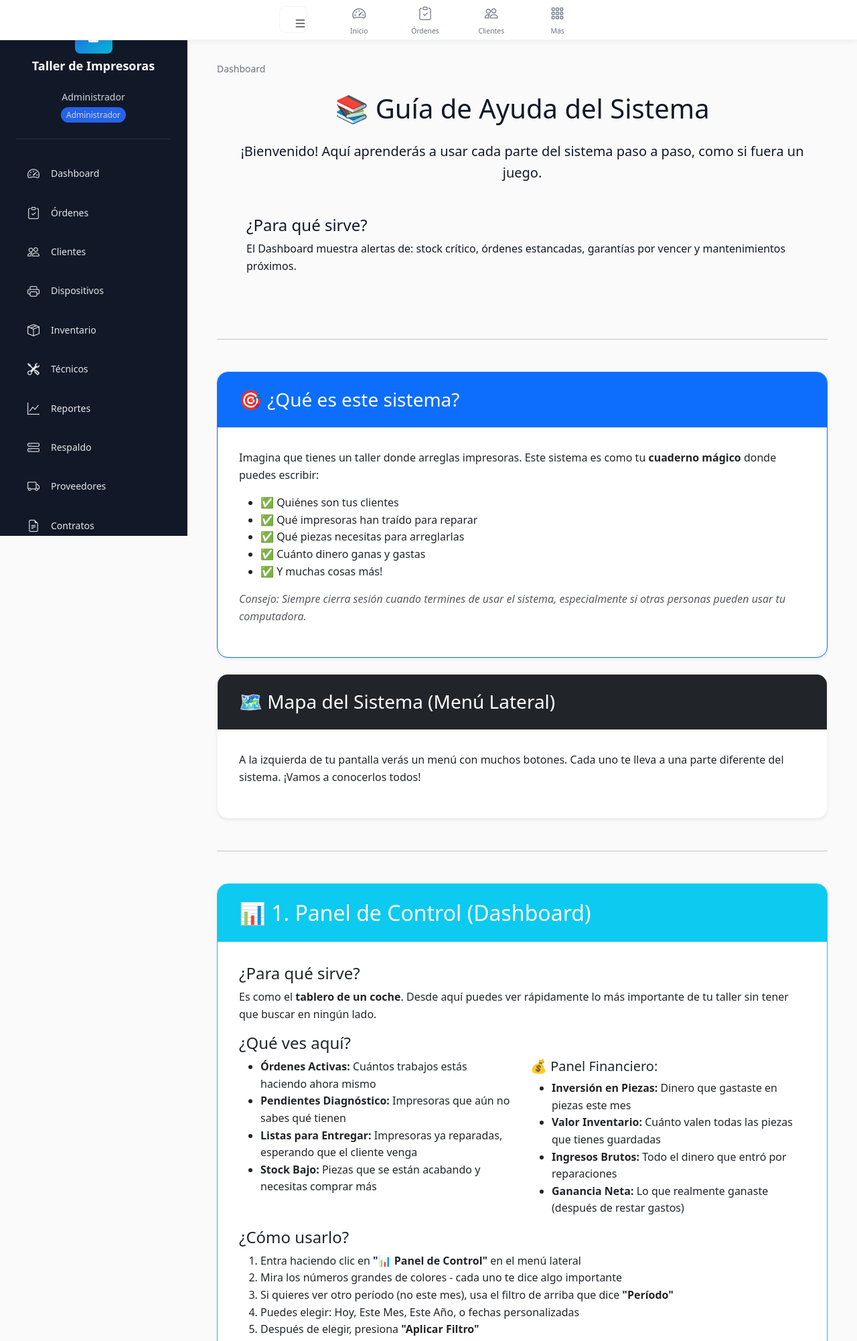
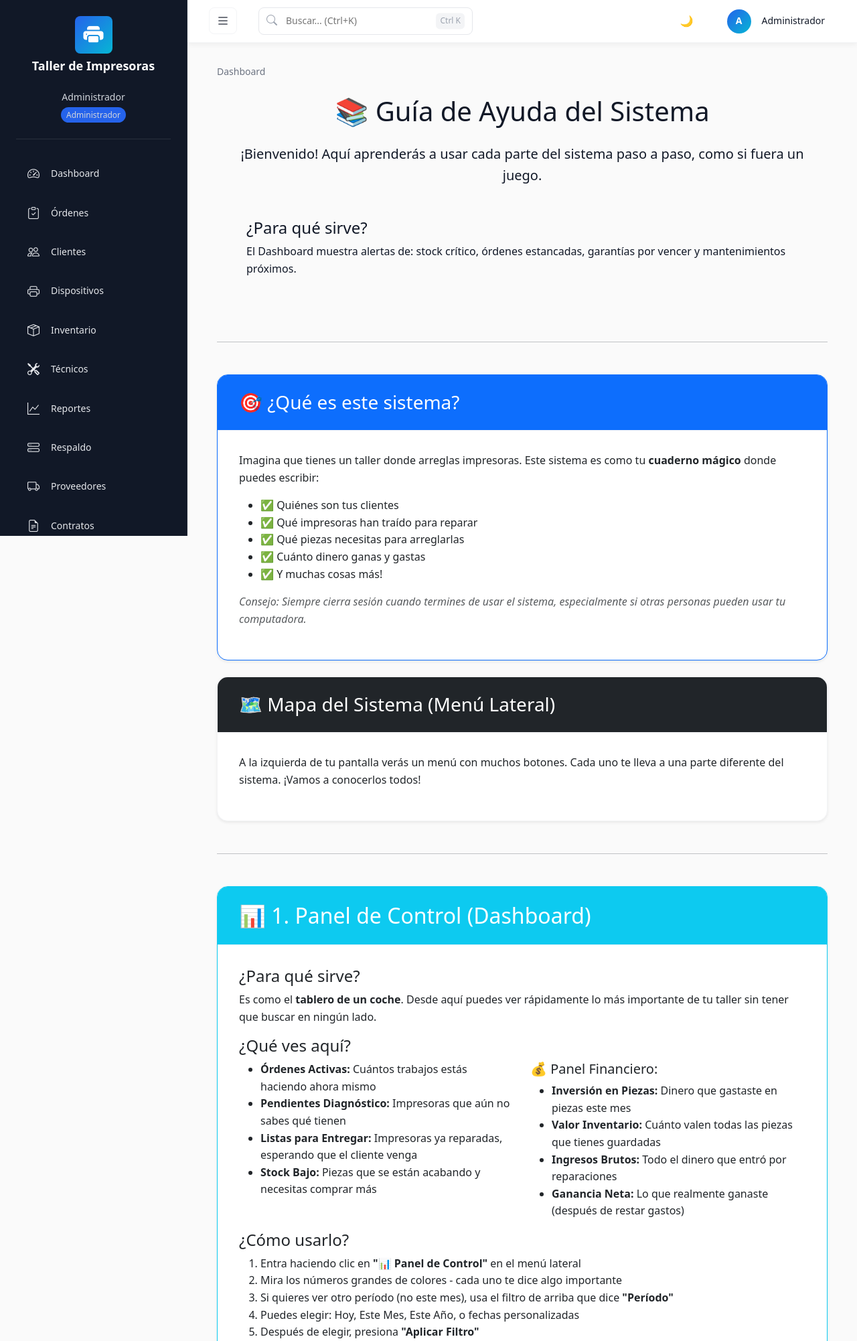
Before and after one commit to clgil/SGMegaPrintLab, a Flask app: page /ayuda/ in a window 1280 px wide. Shown: the top 2002 px of the page at 67% size. Run offline with Flask 3, Linux system fonts and the light colour scheme; a user stored in the database is signed in; some libraries are stand-ins or nearby versions.

Commit message:
Fix mobile navigation bar visibility on desktop and mobile
Key features implemented:
- Updated base.html to apply responsive classes to navigation bars ensuring mobile bar only shows on small screens and desktop bar only on larger screens
- Modified custom.css to ensure proper hiding/showing of navigation elements based on screen size using Bootstrap's display utilities
- Adjusted mobile-top-nav to use d-flex d-md-none classes for mobile-only visibility
- Applied d-none d-md-flex classes to navbar-top for desktop-only visibility
- Ensured sidebar toggle button appears correctly on desktop while maintaining mobile menu functionality
- Updated CSS media queries to properly handle navigation element display across different screen sizes

The changes ensure that the Facebook/X style mobile navigation appears only on screens smaller than 768px while the traditional desktop navbar with logo, search, and user profile remains visible on larger screens. The sidebar toggle functionality works correctly on desktop while mobile maintains its offcanvas menu approach.

```diff
--- a/taller_impresoras/static/css/custom.css
+++ b/taller_impresoras/static/css/custom.css
@@ -1590,7 +1590,7 @@ i[title]:hover {
 
     .main-content {
         margin-left: 0 !important;
-        padding-top: calc(60px + var(--space-4)); /* Ajustar por la mobile-top-nav */
+        padding-top: calc(60px + var(--space-4)); /* Ajustar por la mobile-top-nav (60px de altura) */
         padding-bottom: var(--space-4);
         padding-left: var(--space-3);
         padding-right: var(--space-3);
@@ -1850,6 +1850,13 @@ i[title]:hover {
 .mobile-menu-btn-desktop,
 .mobile-menu-btn-mobile {
     display: none !important;
+}
+
+/* Asegurar que sidebar-toggle-btn-desktop solo se vea en escritorio */
+@media (max-width: 767.98px) {
+    .sidebar-toggle-btn-desktop {
+        display: none !important;
+    }
 }
 
 
@@ -1866,6 +1873,13 @@ i[title]:hover {
     display: flex;
     align-items: center;
     justify-content: center;
+}
+
+/* Asegurar que mobile-top-nav esté oculto en desktop (>= 768px) */
+@media (min-width: 768px) {
+    .mobile-top-nav.d-md-none {
+        display: none !important;
+    }
 }
 
 .mobile-top-nav-container {
@@ -2107,10 +2121,10 @@ i[title]:hover {
         display: flex !important;
     }
 
-    /* Ajustar contenido principal para la nueva navbar y sidebar */
+    /* Ajustar contenido principal para la navbar superior y sidebar */
     .main-content {
         margin-left: var(--sidebar-width-expanded) !important;
-        margin-top: 60px !important;
+        margin-top: 64px !important; /* Altura de navbar-top (64px) */
         padding: var(--space-5);
     }
 
@@ -2120,9 +2134,4 @@ i[title]:hover {
     body.sidebar-collapsed .main-content {
         margin-left: var(--sidebar-width-collapsed) !important;
     }
-
-    /* Ocultar navbar-top antigua en desktop */
-    .navbar-top {
-        display: none !important;
-    }
-}
+}
--- a/taller_impresoras/templates/base.html
+++ b/taller_impresoras/templates/base.html
@@ -16,14 +16,9 @@
 </head>
 <body>
     {% if current_user.is_authenticated %}
-    <!-- Barra de navegación superior estilo app (móvil y escritorio) -->
-    <nav class="mobile-top-nav">
+    <!-- Barra de navegación superior estilo app (SOLO móvil < 768px) -->
+    <nav class="mobile-top-nav d-flex d-md-none">
         <div class="mobile-top-nav-container">
-            <!-- Botón hamburguesa para colapsar sidebar fijo - SOLO ESCRITORIO -->
-            <button class="btn btn-icon sidebar-toggle-btn-desktop d-none d-md-inline-block" type="button" id="sidebarToggleBtn" aria-label="Colapsar menú">
-                <i class="bi bi-list"></i>
-            </button>
-
             <a href="{{ url_for('dashboard') }}" class="mobile-nav-item {% if request.endpoint == 'dashboard' %}active{% endif %}" aria-label="Dashboard">
                 <i class="bi bi-speedometer2"></i>
                 <span>Inicio</span>
@@ -458,9 +453,13 @@
         </ul>
     </nav>
 
-    <!-- Navbar Superior - OCULTA, reemplazada por mobile-top-nav -->
-    <header class="navbar-top" style="display: none !important;">
+    <!-- Navbar Superior (SOLO escritorio >= 768px) -->
+    <header class="navbar-top d-none d-md-flex">
         <div class="navbar-left">
+            <!-- Botón hamburguesa para colapsar sidebar - SOLO ESCRITORIO -->
+            <button class="btn btn-icon sidebar-toggle-btn-desktop" type="button" id="sidebarToggleBtn" aria-label="Colapsar menú">
+                <i class="bi bi-list"></i>
+            </button>
             <div class="search-global">
                 <span class="search-icon"><i class="bi bi-search"></i></span>
                 <input type="text" class="search-input" placeholder="Buscar... (Ctrl+K)" id="searchGlobal">
```
Also changed, not shown: 1 other file.
